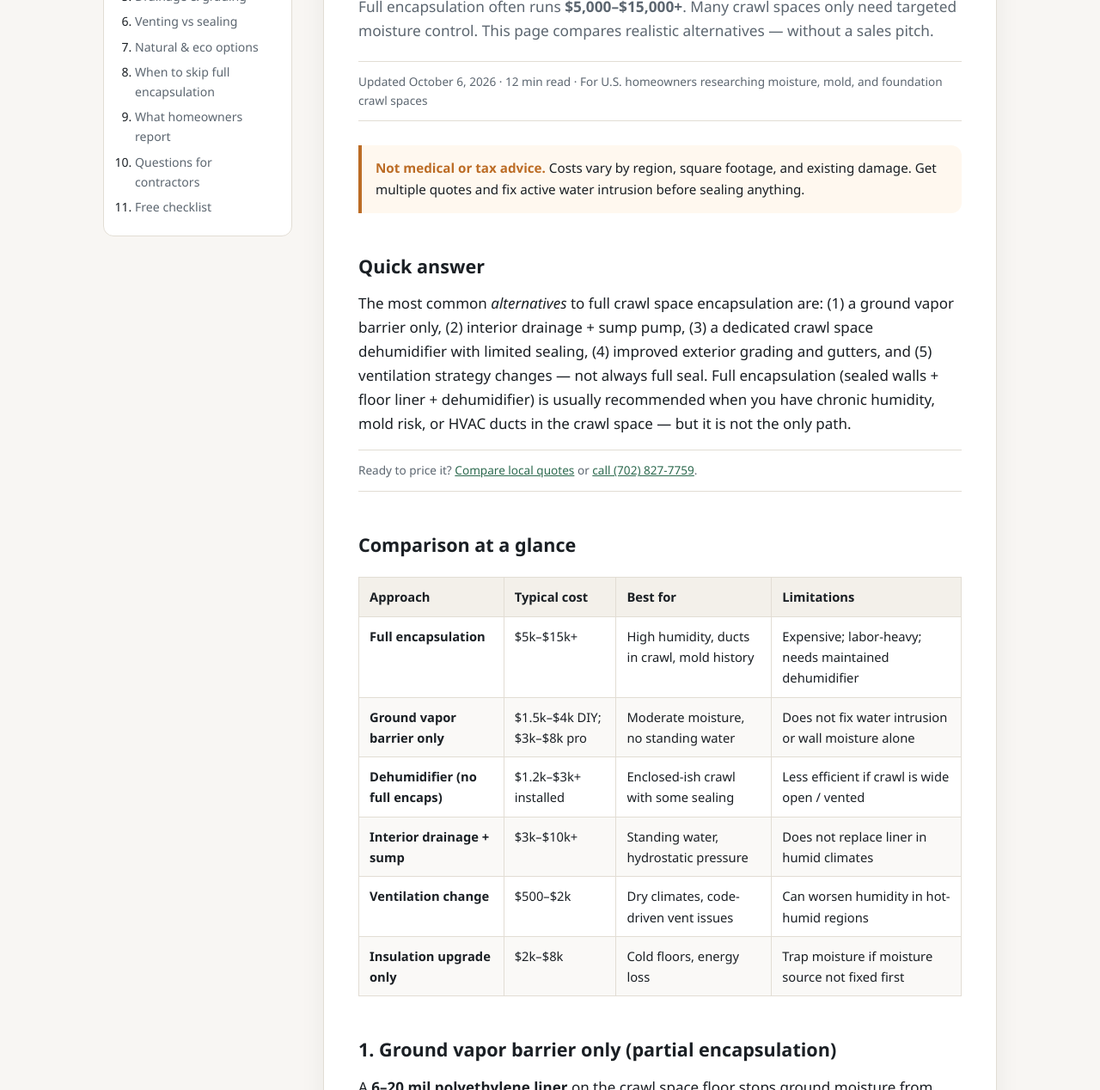
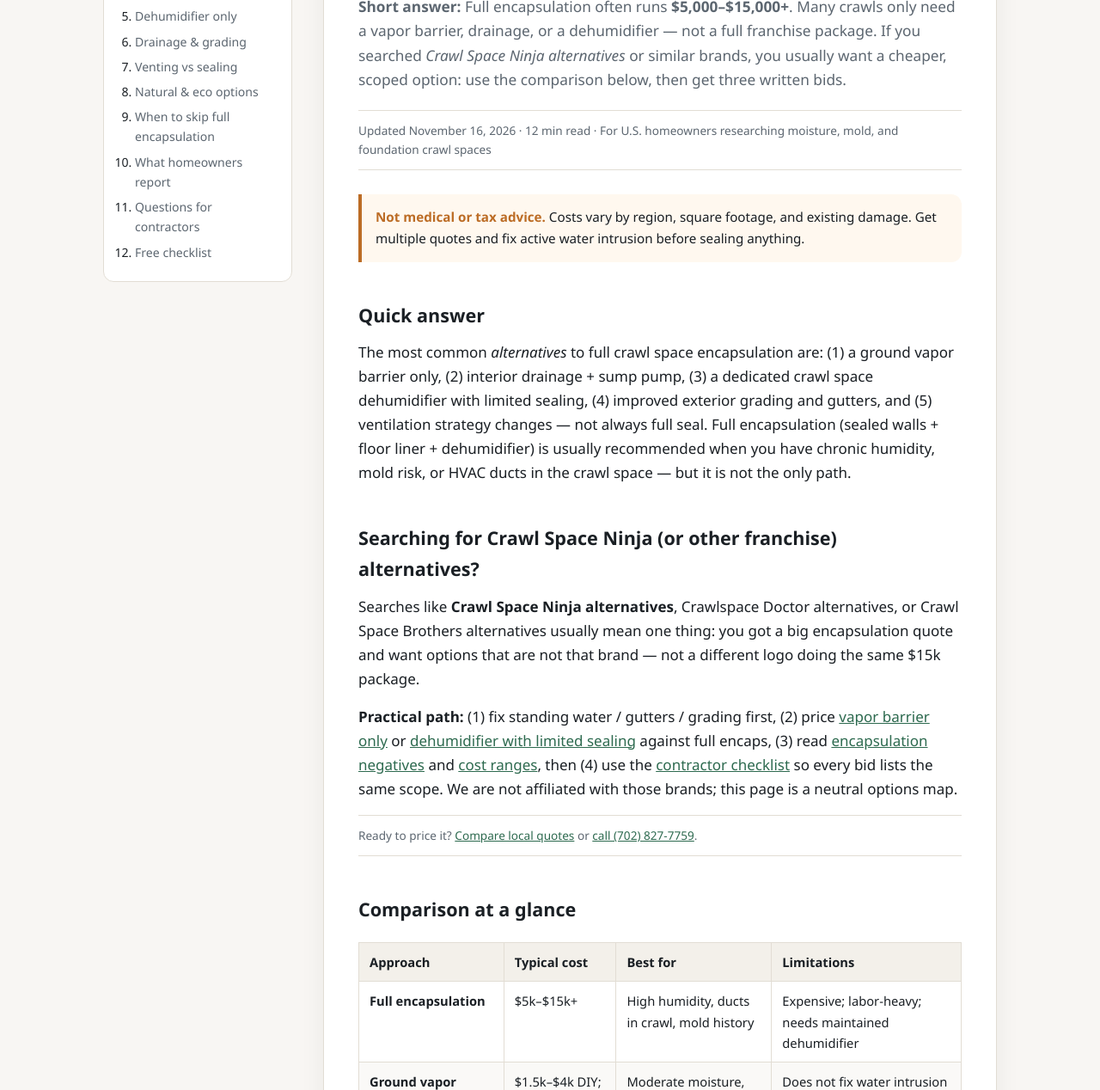
Before and after one commit to FeiLiu-SOP/crawlalt, a plain HTML site: page index.html in a window 1280 px wide. Shown: the part 273-1541 px from the top of the page at 86% size. Drawn offline with Linux system fonts and the light colour scheme.

Commit message:
CTR: homepage brand-alternatives intent (Ninja/Doctor/Brothers)

```diff
--- a/index.html
+++ b/index.html
@@ -3,10 +3,10 @@
   <head>
     <meta charset="UTF-8" />
     <meta name="viewport" content="width=device-width, initial-scale=1.0" />
-    <title>Alternatives to Crawl Space Encapsulation (2026 Guide)</title>
+    <title>Crawl Space Encapsulation Alternatives (vs Ninja &amp; Franchise Quotes)</title>
     <meta
       name="description"
-      content="Compare crawl space encapsulation alternatives: vapor barrier only, dehumidifier without encapsulation, drainage, venting, and eco-friendly options. When to skip full encapsulation."
+      content="Looking for Crawl Space Ninja alternatives or a cheaper path than a franchise encapsulation quote? Compare vapor barrier, dehumidifier, drainage, and when to skip full seal."
     />
     <link rel="stylesheet" href="css/style.css" />
     <link rel="canonical" href="https://crawlalt.com/" />
@@ -14,10 +14,10 @@
       {
         "@context": "https://schema.org",
         "@type": "Article",
-        "headline": "Alternatives to Crawl Space Encapsulation",
-        "description": "Neutral comparison of moisture-control options when full crawl space encapsulation is too expensive or unnecessary.",
+        "headline": "Crawl Space Encapsulation Alternatives (vs Ninja & Franchise Quotes)",
+        "description": "Neutral comparison of moisture-control options when full crawl space encapsulation is too expensive or unnecessary — including what brand-alternative searches usually mean.",
         "datePublished": "2026-07-04",
-        "dateModified": "2026-10-06",
+        "dateModified": "2026-11-16",
         "author": { "@type": "Organization", "name": "Crawl Space Alternatives" }
       }
     </script>
@@ -44,6 +44,7 @@
         <h2>On this page</h2>
         <ol>
           <li><a href="#tldr">Quick answer</a></li>
+          <li><a href="#brand-alts">Brand / franchise alternatives</a></li>
           <li><a href="#compare">Comparison table</a></li>
           <li><a href="#vapor-barrier">Vapor barrier only</a></li>
           <li><a href="#dehumidifier">Dehumidifier only</a></li>
@@ -60,13 +61,15 @@
       <main>
         <article>
           <span class="eyebrow">Homeowner decision guide</span>
-          <h1>Alternatives to Crawl Space Encapsulation</h1>
+          <h1>Crawl Space Encapsulation Alternatives</h1>
           <p class="dek">
-            Full encapsulation often runs <strong>$5,000–$15,000+</strong>. Many crawl spaces only need
-            targeted moisture control. This page compares realistic alternatives — without a sales pitch.
+            <strong>Short answer:</strong> Full encapsulation often runs <strong>$5,000–$15,000+</strong>.
+            Many crawls only need a vapor barrier, drainage, or a dehumidifier — not a full franchise package.
+            If you searched <em>Crawl Space Ninja alternatives</em> or similar brands, you usually want a
+            cheaper, scoped option: use the comparison below, then get three written bids.
           </p>
           <p class="meta">
-            Updated October 6, 2026 · 12 min read · For U.S. homeowners researching moisture, mold, and
+            Updated November 16, 2026 · 12 min read · For U.S. homeowners researching moisture, mold, and
             foundation crawl spaces
           </p>
 
@@ -83,6 +86,22 @@
             — not always full seal. Full encapsulation (sealed walls + floor liner + dehumidifier) is
             usually recommended when you have chronic humidity, mold risk, or HVAC ducts in the crawl space —
             but it is not the only path.
+          </p>
+
+          <h2 id="brand-alts">Searching for Crawl Space Ninja (or other franchise) alternatives?</h2>
+          <p>
+            Searches like <strong>Crawl Space Ninja alternatives</strong>, Crawlspace Doctor alternatives,
+            or Crawl Space Brothers alternatives usually mean one thing: you got a big encapsulation quote
+            and want options that are not that brand — not a different logo doing the same $15k package.
+          </p>
+          <p>
+            <strong>Practical path:</strong> (1) fix standing water / gutters / grading first,
+            (2) price <a href="#vapor-barrier">vapor barrier only</a> or
+            <a href="#dehumidifier">dehumidifier with limited sealing</a> against full encaps,
+            (3) read <a href="/negatives">encapsulation negatives</a> and
+            <a href="/encapsulation-cost">cost ranges</a>, then
+            (4) use the <a href="/checklist">contractor checklist</a> so every bid lists the same scope.
+            We are not affiliated with those brands; this page is a neutral options map.
           </p>
           <p class="meta">
             Ready to price it?
```
Also changed, not shown: sitemap.xml (+4 -4 lines).
